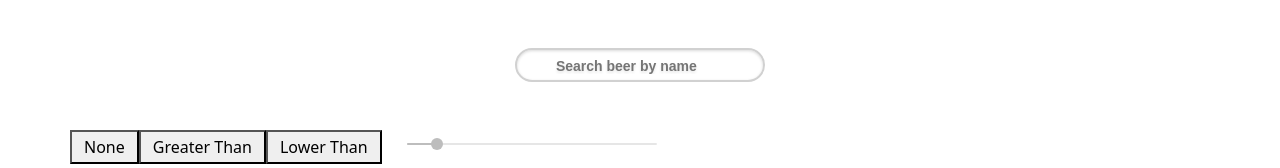
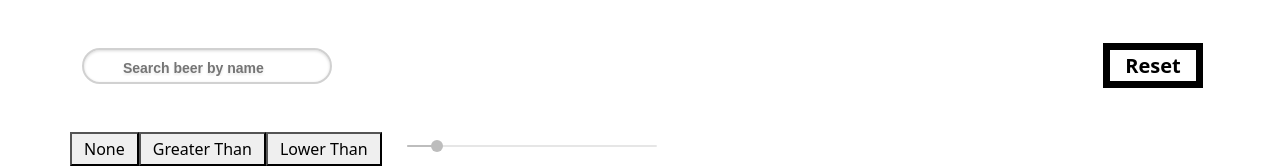
Before and after one commit to mihrbnn/caryadit2, a React (Create React App) app: page / in a window 1280 px wide. Shown: the top 168 px of the page. Built offline with nearby package versions, Linux system fonts and the light colour scheme; no server answers.

Commit message:
reset button added

```diff
--- a/src/components/Filter/AbvFilter.jsx
+++ b/src/components/Filter/AbvFilter.jsx
@@ -17,8 +17,13 @@ const abvType = {
 };
 
 function AbvFilter() {
-  const { setData, abvFilterType, setAbvFilterType } = useContext(MainContext);
-  const [alcoholValue, setAlcoholValue] = useState(5);
+  const {
+    setData,
+    abvFilterType,
+    setAbvFilterType,
+    setAlcoholValue,
+    alcoholValue,
+  } = useContext(MainContext);
 
   const setFilterType = (type) => {
     setAbvFilterType(type);
--- a/src/components/Filter/CheckBoxFilter.jsx
+++ b/src/components/Filter/CheckBoxFilter.jsx
@@ -2,7 +2,7 @@ import { useState } from "react";
 import Slider, { Range } from "rc-slider";
 import "rc-slider/assets/index.css";
 
-import Box from "@mui/material/Box";
+// import Box from "@mui/material/Box";
 // import Slider from "@mui/material/Slider";
 import FormGroup from "@mui/material/FormGroup";
 import FormControlLabel from "@mui/material/FormControlLabel";
@@ -10,13 +10,12 @@ import Checkbox from "@mui/material/Checkbox";
 import { useContext } from "react/cjs/react.development";
 import { MainContext } from "../../contexts/MainContextProvider";
 
-function valuetext(value) {
-  return `${value} pH`;
-}
+// function valuetext(value) {
+//   return `${value} pH`;
+// }
 
 export default function CheckBoxFilter() {
-  const { setData, phValue, setPhValue, srmValue, setSrmValue } =
-    useContext(MainContext);
+  const { setPhValue, srmValue, setSrmValue } = useContext(MainContext);
 
   const [checkpH, setCheckPH] = useState(false);
   const [checkSrm, setCheckSrm] = useState(false);
@@ -52,7 +51,7 @@ export default function CheckBoxFilter() {
         max={7}
         // aria-labelledby="non-linear-slider"
         // value={phValue}
-        // onChange={handleChangePh}
+        onChange={handleChangePh}
         // valueLabelDisplay="auto"
         // getAriaValueText={valuetext}
         // sx={{
--- /dev/null
+++ b/src/components/Reset/ResetButton.jsx
@@ -0,0 +1,35 @@
+import { useEffect, useContext } from "react";
+//api
+import { baseURL } from "../../api";
+//context
+import { MainContext } from "../../contexts/MainContextProvider";
+
+const ResetButton = () => {
+  const { data, setData, setAbvFilterType, setAlcoholValue, setSearch } =
+    useContext(MainContext);
+
+  useEffect(() => {
+    reset();
+  }, []);
+
+  const reset = () => {
+    fetch(baseURL)
+      .then((response) => response.json())
+      .then((json) => {
+        setData(json);
+        setSearch("");
+        setAbvFilterType("n");
+        setAlcoholValue(0);
+      });
+  };
+
+  return (
+    <>
+      <button id="reset" className="reset-button" onClick={() => reset()}>
+        Reset
+      </button>
+    </>
+  );
+};
+
+export default ResetButton;
--- a/src/components/Search/SearchBar.jsx
+++ b/src/components/Search/SearchBar.jsx
@@ -3,27 +3,33 @@ import { useContext } from "react/cjs/react.development";
 import { MainContext } from "../../contexts/MainContextProvider";
 //debounce perform
 import debounce from "lodash.debounce";
+import ResetButton from "../Reset/ResetButton";
 
 function SearchBar() {
-  const { setSearch } = useContext(MainContext);
+  const { setSearch, search } = useContext(MainContext);
 
   const updateQuery = (e) => setSearch(e?.target?.value);
 
   const debouncedOnChange = debounce(updateQuery, 3000);
+  console.log("query", updateQuery);
+  console.log("search", search);
 
   return (
     <>
       <div
-        className="search-container my-5 d-flex justify-content-center"
+        className="search-container my-5 d-flex justify-content-between"
         id="search"
       >
         <input
+          d-flex
           className="input"
           type="text"
           onChange={debouncedOnChange}
           placeholder={" Search beer by name"}
         />
+        <ResetButton d-flex className="ms-5"></ResetButton>
       </div>
+      <div></div>
     </>
   );
 }
--- a/src/contexts/MainContextProvider.jsx
+++ b/src/contexts/MainContextProvider.jsx
@@ -17,6 +17,7 @@ export default function MainContextProvider({ children }) {
   const pagesVisited = pageNumber * beersPerPage;
   // abv filter data
   const [abvFilterType, setAbvFilterType] = useState("n");
+  const [alcoholValue, setAlcoholValue] = useState(5);
 
   const value = {
     data,
@@ -35,6 +36,8 @@ export default function MainContextProvider({ children }) {
     setPhValue,
     srmValue,
     setSrmValue,
+    alcoholValue,
+    setAlcoholValue,
   };
 
   return <MainContext.Provider value={value}>{children}</MainContext.Provider>;
--- a/src/index.css
+++ b/src/index.css
@@ -19,7 +19,7 @@ code {
   font: bold 14px Arial, Helvetica, Sans-serif;
   color: #00000049;
   width: 250px;
-  padding: 8px 15px 6px 35px;
+  padding: 10px 15px 6px 35px;
   -webkit-border-radius: 20px;
   -moz-border-radius: 20px;
   border-radius: 20px;
@@ -35,6 +35,41 @@ code {
 
 #search input[type="text"]:focus {
   width: 320px;
+}
+
+/* reset button */
+
+.reset-button {
+  -webkit-touch-callout: none;
+  -webkit-user-select: none;
+  -khtml-user-select: none;
+  -moz-user-select: none;
+  -ms-user-select: none;
+  user-select: none;
+  -webkit-tap-highlight-color: transparent;
+}
+
+#reset {
+  width: 90px;
+  height: 35px;
+  cursor: pointer;
+  font-size: 20px;
+  font-weight: bold;
+  color: black;
+  background: white;
+  border: 2px solid black;
+  box-shadow: 5px 5px 0 black, -5px -5px 0 black, -5px 5px 0 black,
+    5px -5px 0 black;
+  transition: 500ms ease-in-out;
+}
+
+#reset:hover {
+  box-shadow: 20px 5px 0 rgb(148, 10, 10), -20px -5px 0 rgb(148, 10, 10);
+  border: 2px solid rgb(148, 10, 10);
+}
+
+#reset:focus {
+  outline: none;
 }
 
 /* buttons */
```
